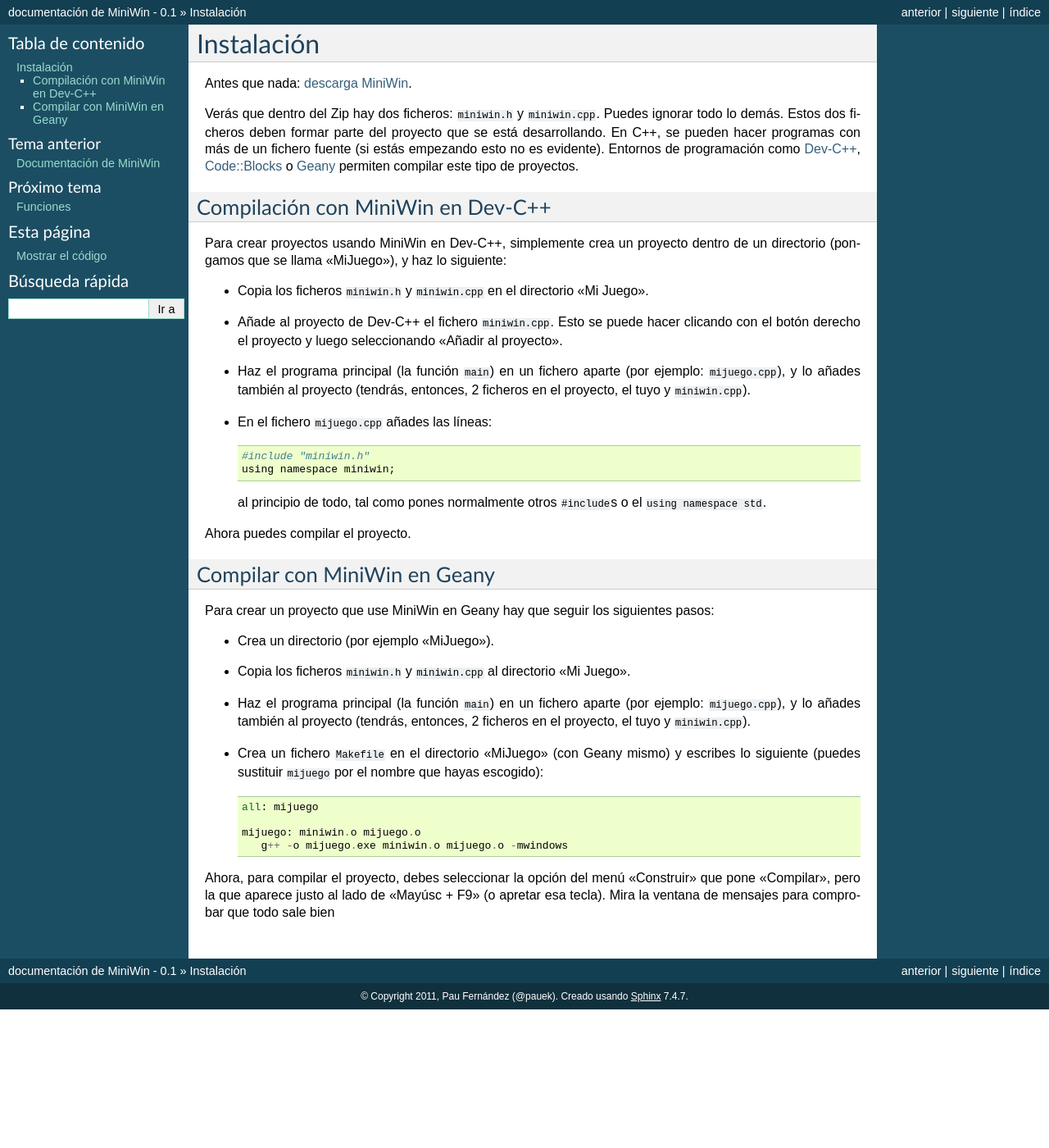
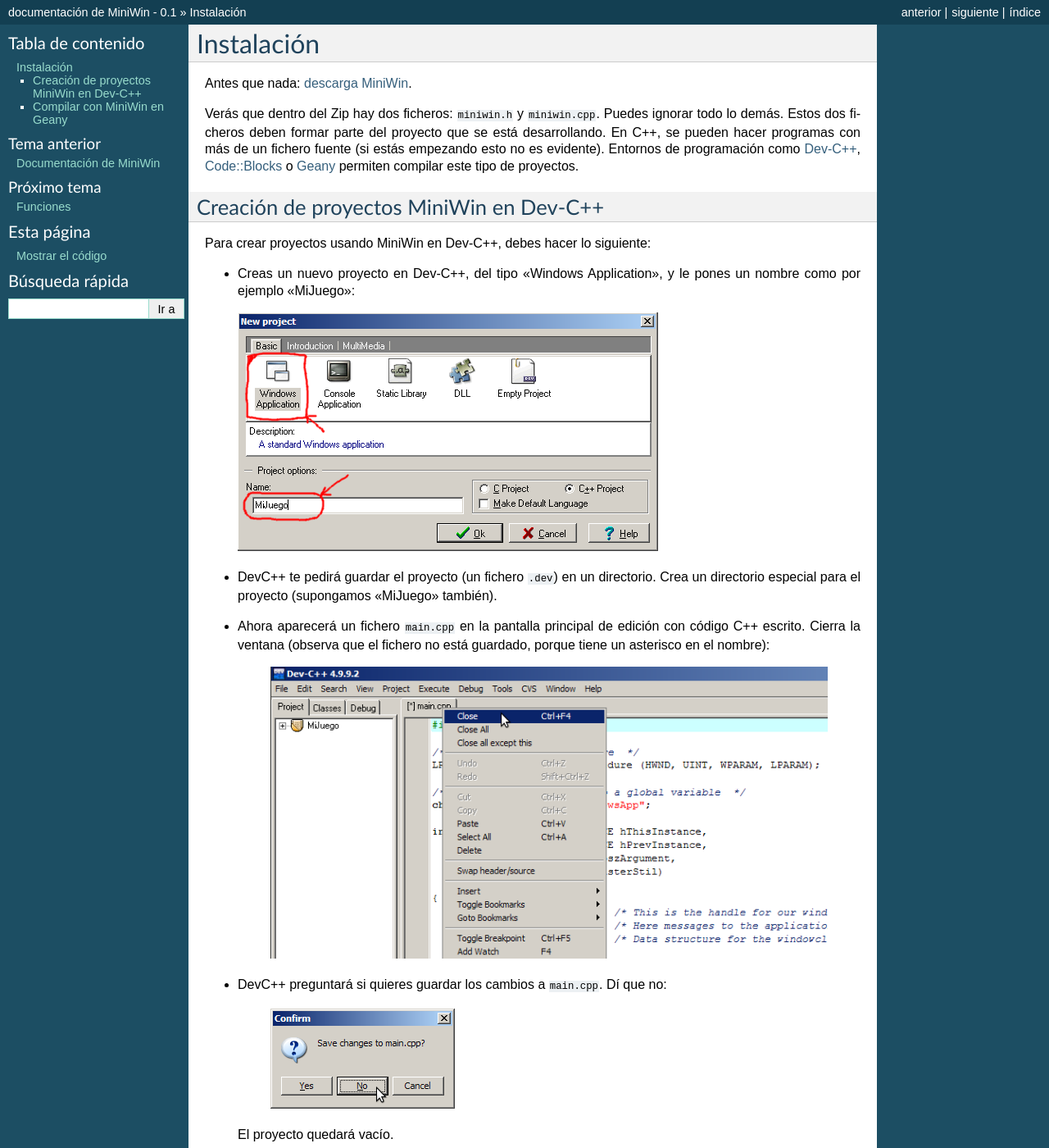
Before and after one commit to pauek/MiniWin, a Sphinx documentation site: the page built from docs/Instalacion.rst, in a window 1280 px wide and 1400 px high. Shown: the whole window at 82% size. Built offline with Sphinx 7.4.7, drawn with Linux system fonts in a browser that asks for light colours; some of the changed text lies outside the part shown.

Commit message:
Instalación en Dev-C++ mucho más detallada

```diff
--- a/docs/Instalacion.rst
+++ b/docs/Instalacion.rst
@@ -13,19 +13,42 @@
 <http://www.codeblocks.org>`_ o `Geany <http://www.geany.org>`_
 permiten compilar este tipo de proyectos.
 
-Compilación con MiniWin en Dev-C++
-----------------------------------
+Creación de proyectos MiniWin en Dev-C++
+----------------------------------------
 
-Para crear proyectos usando MiniWin en Dev-C++, simplemente crea un proyecto
-dentro de un directorio (pongamos que se llama "MiJuego"), y haz lo
+Para crear proyectos usando MiniWin en Dev-C++, debes hacer lo
 siguiente:
 
+- Creas un nuevo proyecto en Dev-C++, del tipo "Windows Application",
+  y le pones un nombre como por ejemplo "MiJuego":
+
+  .. image:: _static/devcpp1.png
+
+- DevC++ te pedirá guardar el proyecto (un fichero ``.dev``) en un
+  directorio. Crea un directorio especial para el proyecto (supongamos
+  "MiJuego" también).
+
+- Ahora aparecerá un fichero ``main.cpp`` en la pantalla principal de
+  edición con código C++ escrito. Cierra la ventana (observa que el
+  fichero no está guardado, porque tiene un asterisco en el nombre):
+
+   .. image:: _static/devcpp2.png
+
+- DevC++ preguntará si quieres guardar los cambios a ``main.cpp``. Dí
+  que no:
+
+   .. image:: _static/devcpp3.png
+
+  El proyecto quedará vacío.
+
 - Copia los ficheros ``miniwin.h`` y ``miniwin.cpp`` en el directorio
-  "Mi Juego".
+  "MiJuego" que has creado anteriormente.
 
 - Añade al proyecto de Dev-C++ el fichero ``miniwin.cpp``. Esto se
   puede hacer clicando con el botón derecho el proyecto y luego
-  seleccionando "Añadir al proyecto".
+  seleccionando "Añadir al proyecto":
+
+  .. image:: _static/devcpp4.png
 
 - Haz el programa principal (la función ``main``) en un fichero aparte
   (por ejemplo: ``mijuego.cpp``), y lo añades también al proyecto
```
Also changed, not shown: docs/_static/coords.svg, docs/_static/devcpp1.png (added), docs/_static/devcpp2.png (added), docs/_static/devcpp3.png (added), docs/_static/devcpp4.png (added).
